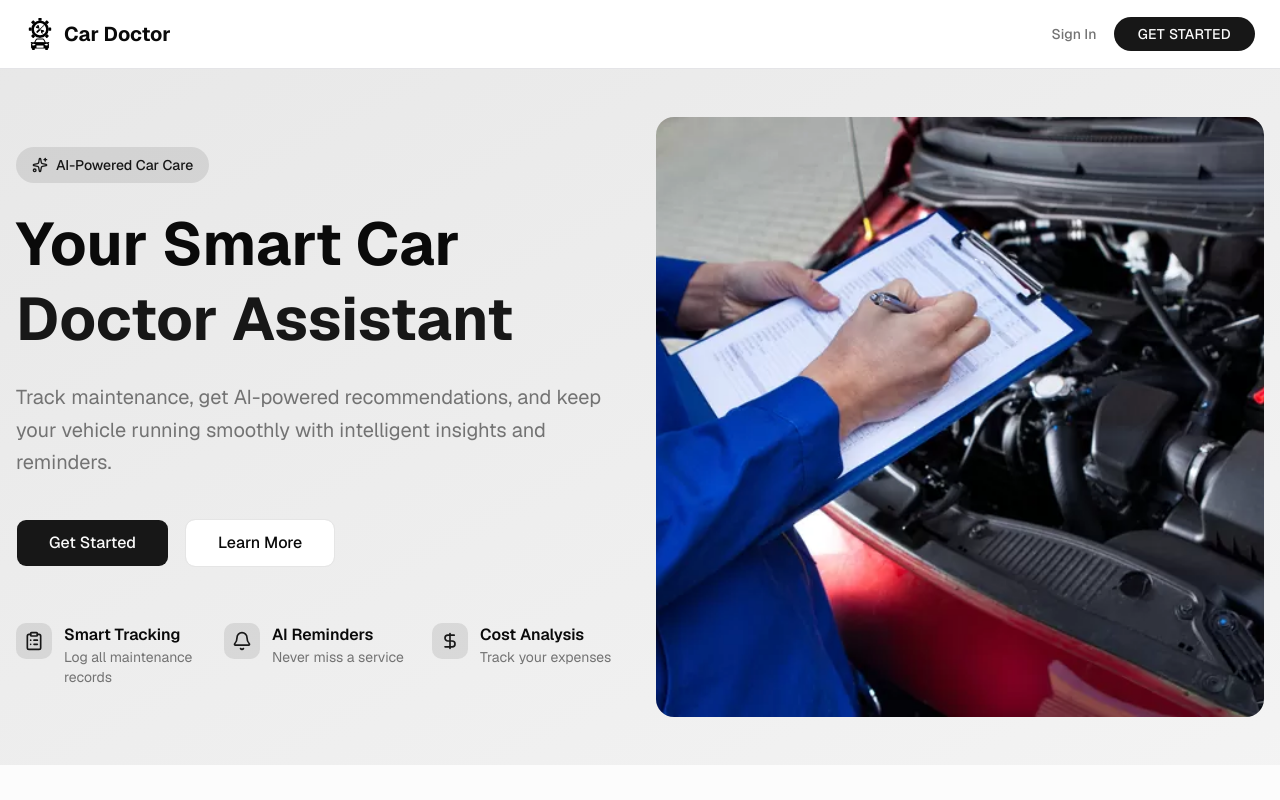
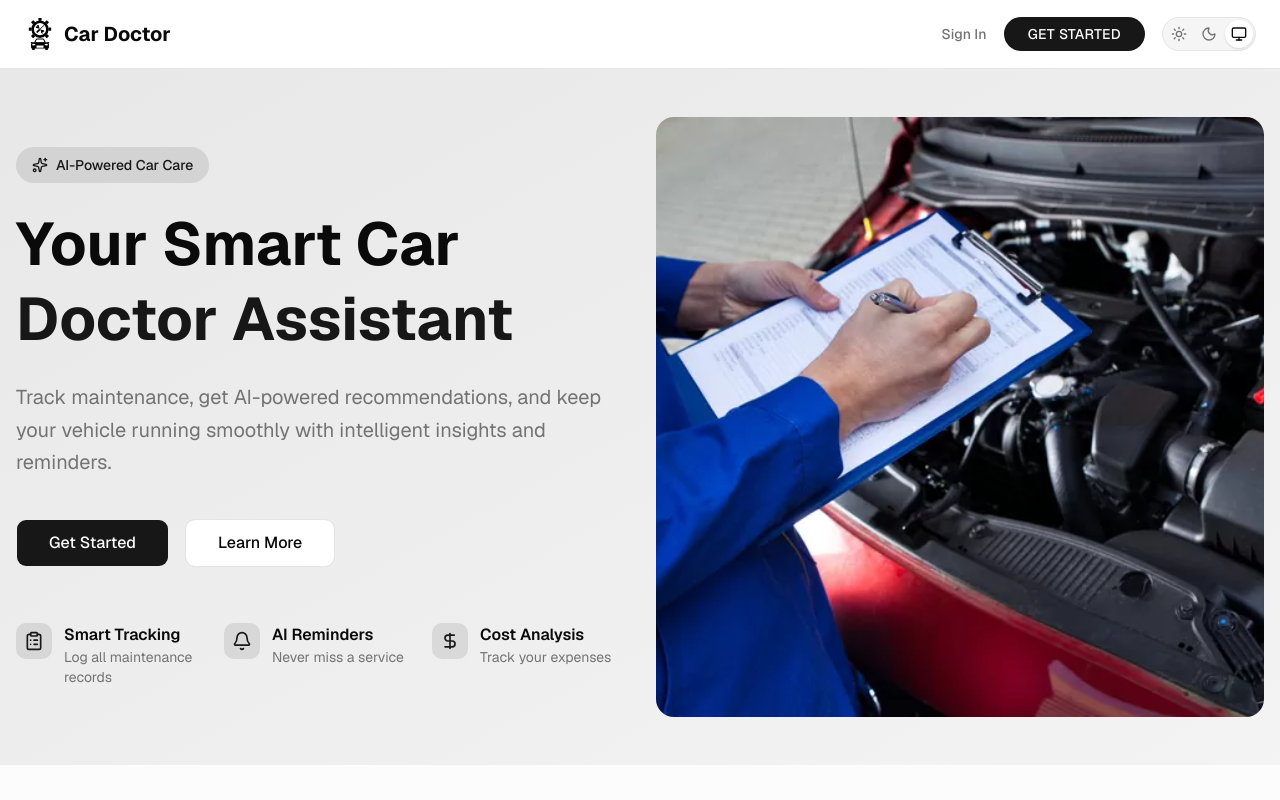
Before and after one commit to benjaminhuanghuang/car-dr-nextjs, a Next.js app: page / in a window 1280 px wide. Shown: the top 800 px of the page. Built offline with nearby package versions, Linux system fonts and the light colour scheme; no server answers.

Commit message:
support dark mode

```diff
--- /dev/null
+++ b/_notes/5_dearkmode.md
@@ -0,0 +1,3 @@
+# Dark mode
+
+install next-themes， app/layout.tsx 包一层 ThemeProvider
--- a/app/(auth)/layout.tsx
+++ b/app/(auth)/layout.tsx
@@ -1,9 +1,15 @@
 import type { ReactNode } from "react";
+import { ThemeToggle } from "@/components/theme-toggle";
 
 export default function AuthLayout({ children }: { children: ReactNode }) {
   return (
-    <main className="mx-auto flex w-full max-w-sm flex-1 flex-col items-center justify-center gap-4 p-6">
-      {children}
-    </main>
+    <>
+      <div className="flex justify-end p-4">
+        <ThemeToggle />
+      </div>
+      <main className="mx-auto flex w-full max-w-sm flex-1 flex-col items-center justify-center gap-4 p-6">
+        {children}
+      </main>
+    </>
   );
 }
--- a/app/layout.tsx
+++ b/app/layout.tsx
@@ -1,6 +1,7 @@
 import type { Metadata } from "next";
 import { Geist, Geist_Mono } from "next/font/google";
 import "./globals.css";
+import { ThemeProvider } from "@/components/theme-provider";
 
 const geistSans = Geist({
   variable: "--font-geist-sans",
@@ -22,8 +23,18 @@ export default function RootLayout({ children }: LayoutProps<"/">) {
     <html
       lang="en"
       className={`${geistSans.variable} ${geistMono.variable} h-full antialiased`}
+      suppressHydrationWarning
     >
-      <body className="min-h-full flex flex-col">{children}</body>
+      <body className="min-h-full flex flex-col">
+        <ThemeProvider
+          attribute="class"
+          defaultTheme="system"
+          enableSystem
+          disableTransitionOnChange
+        >
+          {children}
+        </ThemeProvider>
+      </body>
     </html>
   );
 }
--- a/components/footer.tsx
+++ b/components/footer.tsx
@@ -11,10 +11,11 @@ export async function Footer() {
   const year = await getCurrentYear();
 
   return (
-    <footer className="border-t border-zinc-200 px-6 py-8 text-sm text-muted-foreground dark:border-zinc-800">
+    <footer className="border-t border-border px-6 py-8 text-sm text-muted-foreground">
       <div className="flex flex-col items-center justify-between gap-4 sm:flex-row">
         <div className="flex items-center gap-2">
-          <Image src="/gear-car-black.svg" alt="" width={20} height={20} />
+          <Image src="/gear-car-black.svg" alt="" width={20} height={21} className="dark:hidden" />
+          <Image src="/gear-car-white.svg" alt="" width={20} height={21} className="hidden dark:block" />
           <span className="font-semibold text-foreground">Car Doctor</span>
         </div>
         <p>&copy; {year} Car Doctor. All rights reserved.</p>
--- a/components/nav.tsx
+++ b/components/nav.tsx
@@ -2,17 +2,22 @@ import { Suspense } from "react";
 import Link from "next/link";
 import Image from "next/image";
 import { NavRight } from "./nav-right";
+import { ThemeToggle } from "./theme-toggle";
 
 export function Nav() {
   return (
-    <nav className="flex items-center justify-between border-b border-zinc-200 px-6 py-4 dark:border-zinc-800">
+    <nav className="flex items-center justify-between border-b border-border px-6 py-4">
       <Link href="/" className="flex items-center gap-2">
-        <Image src="/gear-car-black.svg" alt="" width={32} height={32} />
+        <Image src="/gear-car-black.svg" alt="" width={32} height={34} className="dark:hidden" />
+        <Image src="/gear-car-white.svg" alt="" width={32} height={34} className="hidden dark:block" />
         <span className="text-xl font-bold">Car Doctor</span>
       </Link>
-      <Suspense fallback={null}>
-        <NavRight />
-      </Suspense>
+      <div className="flex items-center gap-4">
+        <Suspense fallback={null}>
+          <NavRight />
+        </Suspense>
+        <ThemeToggle />
+      </div>
     </nav>
   );
 }
--- /dev/null
+++ b/components/theme-provider.tsx
@@ -0,0 +1,8 @@
+"use client";
+
+import type { ComponentProps } from "react";
+import { ThemeProvider as NextThemesProvider } from "next-themes";
+
+export function ThemeProvider(props: ComponentProps<typeof NextThemesProvider>) {
+  return <NextThemesProvider {...props} />;
+}
--- /dev/null
+++ b/components/theme-toggle.tsx
@@ -0,0 +1,61 @@
+"use client";
+
+import { useSyncExternalStore } from "react";
+import { useTheme } from "next-themes";
+import { Monitor, Moon, Sun } from "lucide-react";
+import { cn } from "@/lib/utils";
+
+const options = [
+  { value: "light", label: "Light theme", Icon: Sun },
+  { value: "dark", label: "Dark theme", Icon: Moon },
+  { value: "system", label: "System theme", Icon: Monitor },
+] as const;
+
+const noopSubscribe = () => () => {};
+
+/** false during SSR and hydration, true afterwards — without a setState-in-effect. */
+function useIsMounted() {
+  return useSyncExternalStore(
+    noopSubscribe,
+    () => true,
+    () => false
+  );
+}
+
+export function ThemeToggle({ className }: { className?: string }) {
+  const { theme, setTheme } = useTheme();
+  const mounted = useIsMounted();
+
+  return (
+    <div
+      role="group"
+      aria-label="Theme"
+      className={cn(
+        "inline-flex items-center gap-0.5 rounded-full border border-border bg-muted p-0.5",
+        className
+      )}
+    >
+      {options.map(({ value, label, Icon }) => {
+        // The stored theme is unknown on the server, so nothing is highlighted
+        // until mount instead of briefly highlighting the wrong option.
+        const selected = mounted && theme === value;
+        return (
+          <button
+            key={value}
+            type="button"
+            aria-pressed={selected}
+            aria-label={label}
+            title={label}
+            onClick={() => setTheme(value)}
+            className={cn(
+              "inline-flex size-7 items-center justify-center rounded-full text-muted-foreground transition-colors outline-none hover:text-foreground focus-visible:ring-2 focus-visible:ring-ring",
+              selected && "bg-background text-foreground shadow-sm"
+            )}
+          >
+            <Icon className="size-4" aria-hidden />
+          </button>
+        );
+      })}
+    </div>
+  );
+}
--- a/package.json
+++ b/package.json
@@ -22,6 +22,7 @@
     "drizzle-orm": "^0.45.4",
     "lucide-react": "^1.55.0",
     "next": "16.4.0",
+    "next-themes": "^0.4.6",
     "postgres": "^3.4.9",
     "react": "19.3.0",
     "react-dom": "19.3.0",
```
Also changed, not shown: 1 other file (tests, documents, lock files or other folders).
